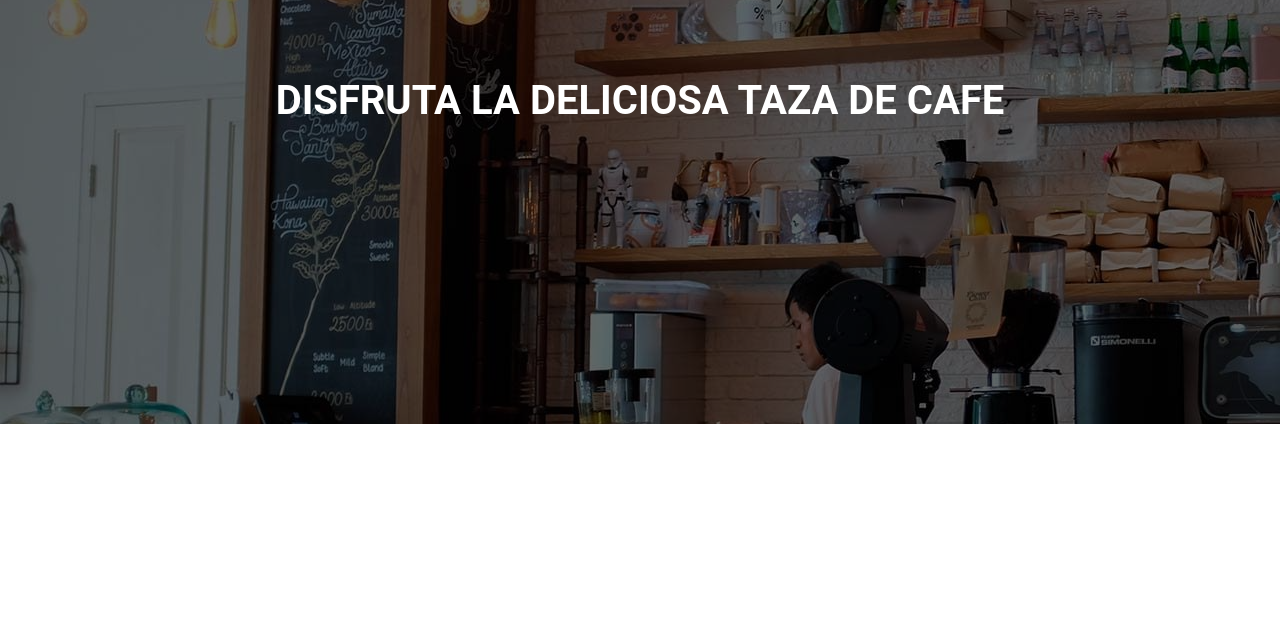
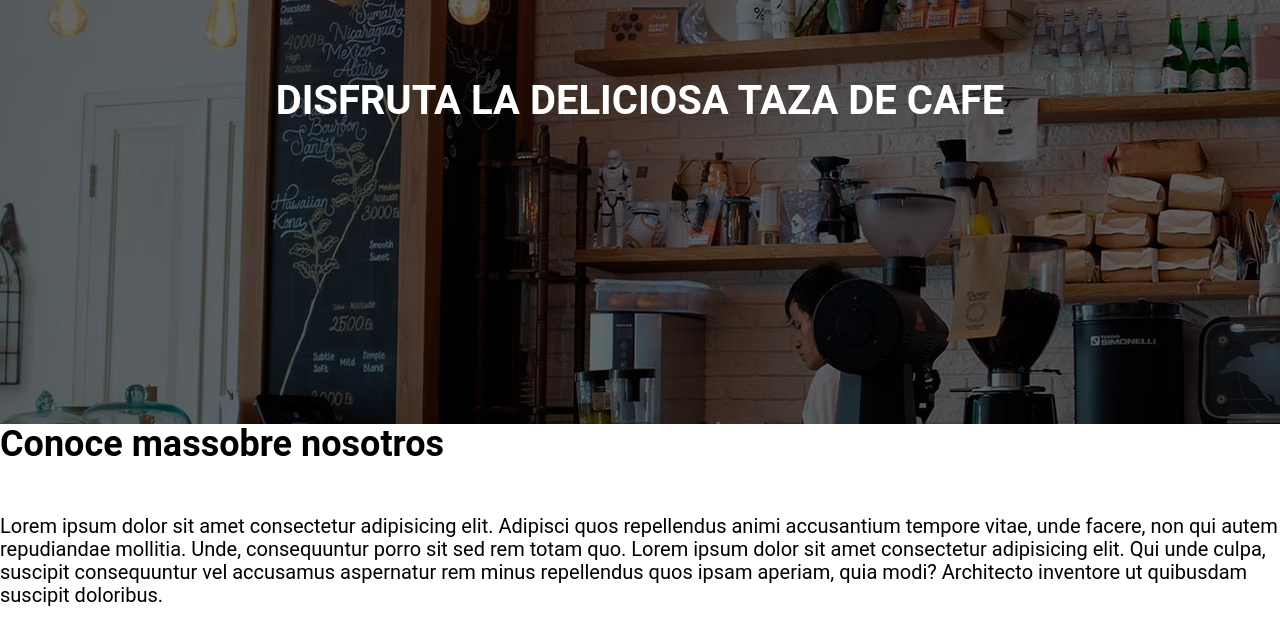
Before and after one commit to yorudevv-hub/pruea, a website: page index.html in a window 1280 px wide. Shown: the part 276-903 px from the top of the page. Before the commit the page ends 800 px from the top, so only its background shows below. Drawn offline with Linux system fonts and the light colour scheme.

Commit message:
nuevos archivos

```diff
--- a/index.html
+++ b/index.html
@@ -34,6 +34,16 @@
             </div>
         </div>
     </header>
+
+    <main class="contenedor contenido-principal">
+        <h2><span>Conoce mas</span>sobre nosotros</h2>
+
+        <p>Lorem ipsum dolor sit amet consectetur adipisicing elit. Adipisci quos repellendus animi accusantium tempore
+            vitae, unde facere, non qui autem repudiandae mollitia. Unde, consequuntur porro sit sed rem totam quo.
+            Lorem ipsum dolor sit amet consectetur adipisicing elit. Qui unde culpa, suscipit consequuntur vel accusamus
+            aspernatur rem minus repellendus quos ipsam aperiam, quia modi? Architecto inventore ut quibusdam suscipit
+            doloribus.</p>
+    </main>
 </body>
 
 </html>
--- /dev/null
+++ b/src/scss/inicio/_contenido.scss
@@ -0,0 +1,2 @@
+@use "variables/variables" as v;
+@use "variables/mixins" as m;
--- /dev/null
+++ b/src/scss/inicio/_index.scss
@@ -0,0 +1 @@
+@forward "contenido";
--- a/src/scss/style.scss
+++ b/src/scss/style.scss
@@ -1,2 +1,3 @@
 @use 'variables';
 @use "header";
+@use "inicio";
```
Lines whose indentation alone changed are shown as unchanged.
